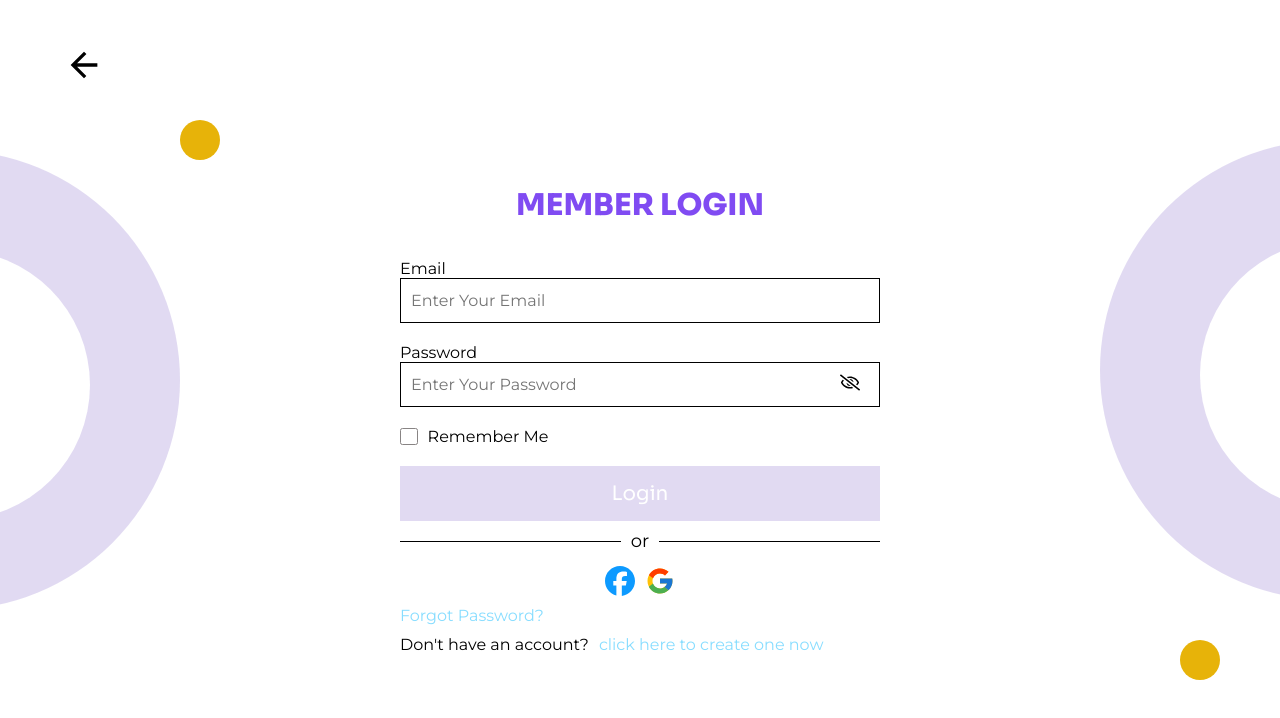
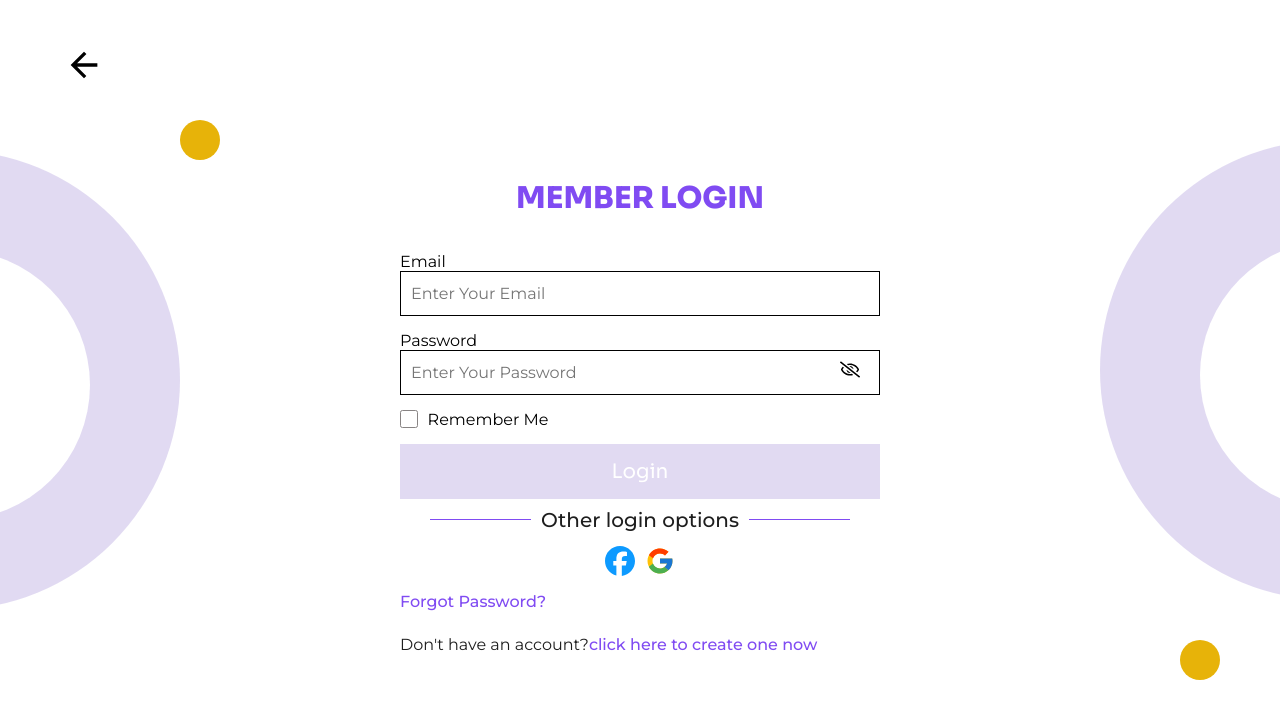
Before and after one commit to Kenzkyi/legacyBuilder, a React (Vite) app: page /login in a window 1280 px wide. Shown: the top 718 px of the page. Built offline with nearby package versions, Linux system fonts and the light colour scheme.

Commit message:
Completed

```diff
--- a/src/auth/ForgetPassword.jsx
+++ b/src/auth/ForgetPassword.jsx
@@ -1,6 +1,6 @@
 import React from "react";
 import "../styles/authCss/auth.css";
-import { IoCloseCircleOutline } from "react-icons/io5";
+import { IoMdArrowBack } from "react-icons/io";
 import { toast } from "react-toastify";
 import { useNavigate } from "react-router-dom";
 
@@ -69,7 +69,7 @@ const ForgetPassword = () => {
       <div className="goldsmallcircle"></div>
       <div className="goldsmallcircle1"></div>
       <div className="closeicondiv">
-        <IoCloseCircleOutline className="closeIcon" />
+        <IoMdArrowBack className="closeIcon" />
       </div>
       <div className="signupForm">
         <div className="header">
--- a/src/auth/Login.jsx
+++ b/src/auth/Login.jsx
@@ -147,13 +147,14 @@ const Login = () => {
               backgroundColor: disabled ? "#dbd2f0d2" : "#804bf2",
               cursor: disabled ? "not-allowed" : "pointer",
             }}
+            onClick={() => navigate("/dashboard/overview")}
           >
             {loading ? "loading..." : "Login"}
           </button>
         </form>
         <span className="or-container">
           <div className="line"></div>
-          <span className="or">or</span>
+          <span className="or">Other login options</span>
           <div className="line"></div>
         </span>
         <article className="socials">
@@ -169,7 +170,9 @@ const Login = () => {
           </p>
           <p className="signuptext">
             Don't have an account?
-            <span className="signupLink">click here to create one now</span>
+            <span className="signupLink" onClick={() => navigate("/signup")}>
+              click here to create one now
+            </span>
           </p>
         </article>
       </div>
--- a/src/auth/SignUp.jsx
+++ b/src/auth/SignUp.jsx
@@ -7,8 +7,10 @@ import { FaRegEye } from "react-icons/fa";
 import { FaRegEyeSlash } from "react-icons/fa";
 import { toast } from "react-toastify";
 import axios from "axios";
+import { useNavigate } from "react-router";
 
 const SignUp = () => {
+  const navigate = useNavigate();
   const [showPassword, setShowPassword] = useState(false);
   const [showConfirmPassword, setShowConfirmPassword] = useState(false);
   const handleShowPassword = () => setShowPassword((prev) => !prev);
@@ -100,40 +102,47 @@ const SignUp = () => {
     }
   }, [inputValue]);
 
-  const handleSubmit = async(e,data) => {
+  const handleSubmit = async (e, data) => {
     e.preventDefault();
     if (!disabled) {
       try {
-        const res = await axios.post(`${import.meta.env.VITE_BASE_URL}api/v1/student`,data)
-        console.log(res)
+        const res = await axios.post(
+          `${import.meta.env.VITE_BASE_URL}api/v1/student`,
+          data
+        );
+        console.log(res);
       } catch (error) {
-        console.log(error)
+        console.log(error);
       }
-      // setLoading(true);
-      // setTimeout(() => {
-      //   setLoading(false);
-      //   toast.success("Sign up successful!");
-      // }, 3000);
+      setLoading(true);
+      setTimeout(() => {
+        setLoading(false);
+        toast.success("Sign up successful!");
+      }, 3000);
     }
   };
 
-  const googleIcon = async()=>{
+  const googleIcon = async () => {
     try {
-      const res = await axios.get(`${import.meta.env.VITE_BASE_URL}googleAuthenticate`)
-      console.log(res)
+      const res = await axios.get(
+        `${import.meta.env.VITE_BASE_URL}googleAuthenticate`
+      );
+      console.log(res);
     } catch (error) {
-      console.log(error)
+      console.log(error);
     }
-  }
+  };
 
-  const facebookIcon = async()=>{
+  const facebookIcon = async () => {
     try {
-      const res = await axios.get(`${import.meta.env.VITE_BASE_URL}facebookAuthenticate`)
-      console.log(res)
+      const res = await axios.get(
+        `${import.meta.env.VITE_BASE_URL}facebookAuthenticate`
+      );
+      console.log(res);
     } catch (error) {
-      console.log(error)
+      console.log(error);
     }
-  }
+  };
   return (
     <div className="signupMain">
       <div className="circle">
@@ -152,7 +161,7 @@ const SignUp = () => {
           <h1>Sign Up</h1>
           <p>Beat jamb with good grades at one sitting </p>
         </div>
-        <form className="form" onSubmit={(e)=>handleSubmit(e,inputValue)}>
+        <form className="form" onSubmit={(e) => handleSubmit(e, inputValue)}>
           <div className="signinput">
             <label className="signuplabel">Full Name</label>
             <input
@@ -227,6 +236,14 @@ const SignUp = () => {
               <p className="error">{errorMessage.confirmPassword}</p>
             )}
           </div>
+          <div className="alreadyhaveaccount">
+            <h1>
+              Already have an account?{" "}
+              <em onClick={() => navigate("/login")}>
+                click here to login now
+              </em>
+            </h1>
+          </div>
           <button
             type="submit"
             className="signupbtn"
@@ -235,6 +252,7 @@ const SignUp = () => {
               backgroundColor: disabled ? "#dbd2f0d2" : "#804bf2",
               cursor: disabled ? "not-allowed" : "pointer",
             }}
+            onClick={() => navigate("/login")}
           >
             {loading ? "loading..." : "Join For Free"}
           </button>
@@ -246,7 +264,7 @@ const SignUp = () => {
         </span>
         <article className="socials">
           <FaFacebook className="facebookIcon" onClick={facebookIcon} />
-          <FcGoogle className="googleIcon" onClick={googleIcon}/>
+          <FcGoogle className="googleIcon" onClick={googleIcon} />
         </article>
       </div>
     </div>
--- a/src/pages/jacob/AboutUs.jsx
+++ b/src/pages/jacob/AboutUs.jsx
@@ -140,9 +140,9 @@ const AboutUs = () => {
             spaceBetween={10}
             slidesPerView={4}
             autoplay={{
-              delay: 3000,
               disableOnInteraction: false,
             }}
+            speed={8000}
             loop={true}
           >
             <SwiperSlide>
--- a/src/styles/authCss/auth.css
+++ b/src/styles/authCss/auth.css
@@ -130,7 +130,7 @@
   flex-direction: column;
   justify-content: center;
   align-items: center;
-  gap: 20px;
+  gap: 15px;
 }
 
 .signinput {
@@ -266,6 +266,31 @@
   font-family: "Sora", sans-serif;
   cursor: pointer;
 }
+.alreadyhaveaccount {
+  height: 10%;
+  width: 80%;
+  flex-shrink: 0;
+  display: flex;
+  justify-content: center;
+  align-items: center;
+
+  & h1 {
+    color: #1e1e1e;
+    font-family: Montserrat;
+    font-size: 20px;
+    font-style: normal;
+    font-weight: 400;
+
+    & em {
+      color: var(--purple-primary-color, #804bf2);
+      font-family: Montserrat;
+      font-size: 20px;
+      font-style: normal;
+      font-weight: 500;
+      cursor: pointer;
+    }
+  }
+}
 .forgetbtn {
   width: 60%;
   padding: 15px;
@@ -281,20 +306,23 @@
   display: flex;
   align-items: center;
   justify-content: center;
-  width: 80%;
+  width: 70%;
   gap: 10px;
 }
 
 .or {
-  display: flex;
-  font-family: "Montserrat", sans-serif;
-  font-size: 18px;
-  line-height: 30px;
+  color: #1e1e1e;
+  text-align: center;
+  font-family: Montserrat;
+  font-size: 20px;
+  font-style: normal;
+  font-weight: 500;
+  line-height: 32.555px; /* 203.471% */
 }
 .line {
   flex: 1;
   height: 1px;
-  background-color: black;
+  background-color: #804bf2;
   margin: 0 0px;
 }
 
@@ -327,24 +355,30 @@
   cursor: pointer;
 
   .forgotpassword {
-    display: flex;
-    justify-content: flex-start;
-    font-family: "Montserrat", sans-serif;
+    color: var(--purple-primary-color, #804bf2);
+    font-family: Montserrat;
     font-size: 16px;
-    color: black;
-    color: #88ddff;
+    font-style: normal;
+    font-weight: 500;
+    line-height: 32.555px;
   }
 
   .signuptext {
-    display: flex;
-    gap: 10px;
-    font-family: "Montserrat", sans-serif;
+    color: #1e1e1e;
+    text-align: center;
+    font-family: Montserrat;
     font-size: 16px;
-    color: black;
+    font-style: normal;
+    font-weight: 400;
+    line-height: 32.555px;
   }
 
   .signupLink {
-    cursor: pointer;
-    color: #88ddff;
+    color: var(--purple-primary-color, #804bf2);
+    font-family: Montserrat;
+    font-size: 16px;
+    font-style: normal;
+    font-weight: 500;
+    line-height: 32.555px;
   }
 }
```
Also changed, not shown: src/assets/fluent_person-12-filled.svg (added), src/assets/mdi_cloud-question.svg (added).
